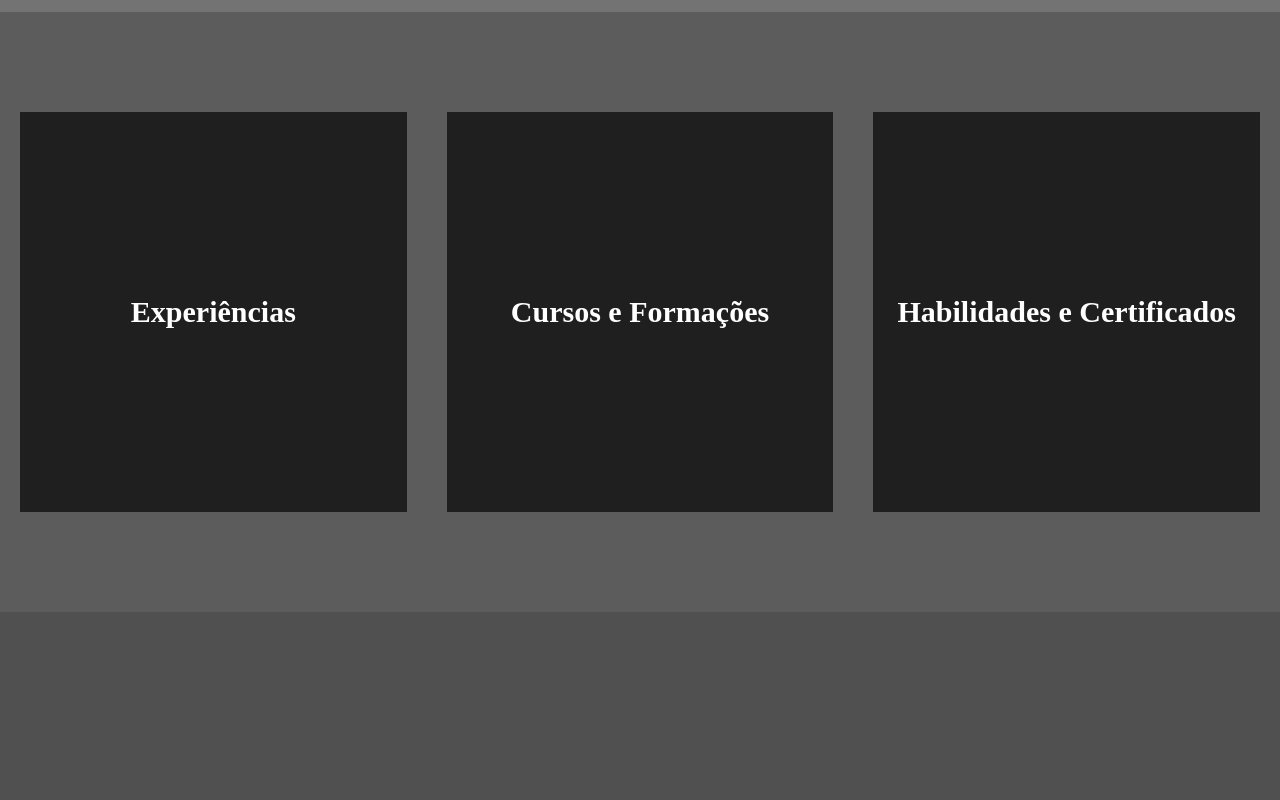
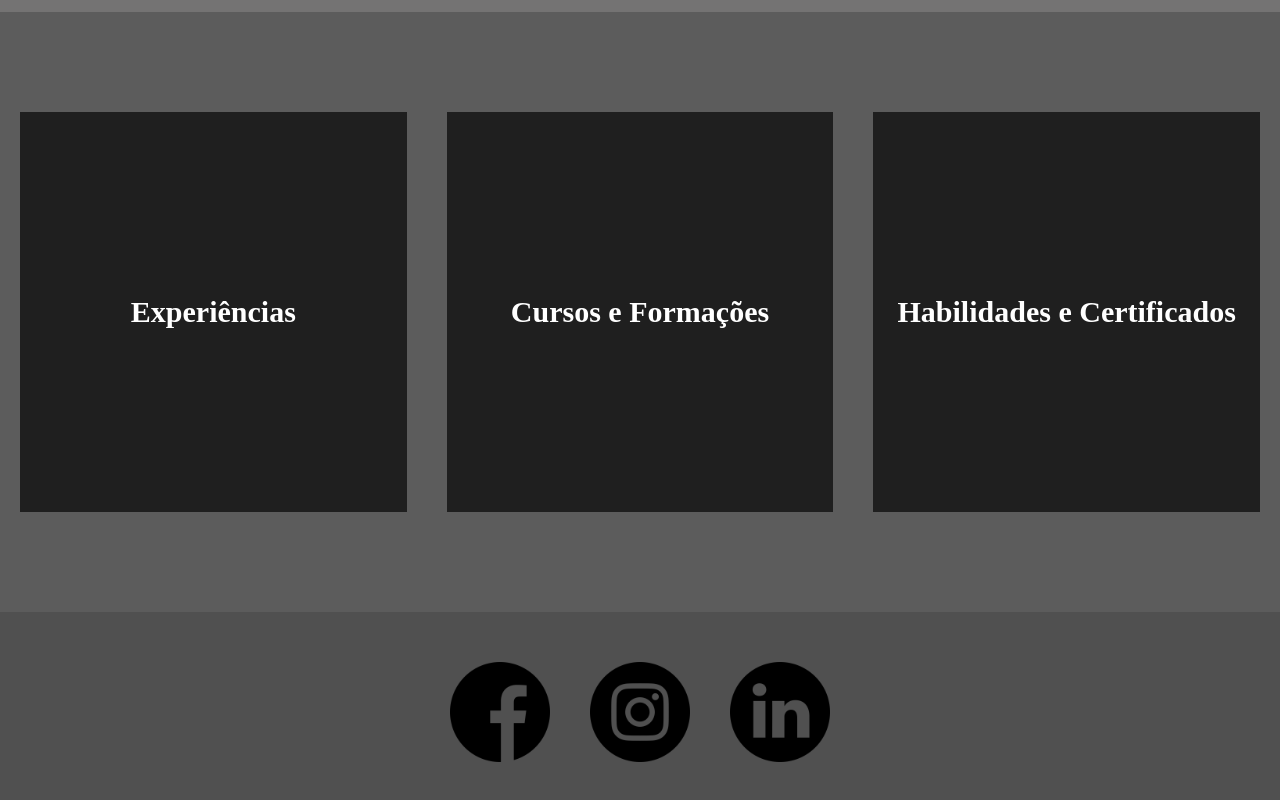
Before and after one commit to wesley1985silva/wesleysilva, a plain HTML site: page index.html in a window 1280 px wide. Shown: the part 388-1188 px from the top of the page. Drawn offline with Linux system fonts and the light colour scheme.

Commit message:
rodapé finalizado

```diff
--- a/index.html
+++ b/index.html
@@ -3,7 +3,7 @@
 <head>
         <title>Wesley Silva!</title>
         <link rel="stylesheet" href="style.css">
-        <meta charset="UTF-8"
+        <meta charset="UTF-8">
     </head>
 <!-- CORPO DA PÁGINA -->
     <body>
@@ -27,7 +27,9 @@
         </main>
 <!-- RODAPÉ -->
         <footer id="rodapé">
-
+            <img class= "icones" src="img/facebook.png">
+            <img class= "icones" src="img/instagram.png">
+            <img class= "icones" src="img/linkedin.png">
         </footer>
     </body>
 
--- a/style.css
+++ b/style.css
@@ -54,5 +54,13 @@ html * {
 
 #rodapé {
     height: 200px;
-    background-color: #505050
+    background-color: #505050;
+    /* ALINHAMENTO DOS ICONES DAS REDES SOCIAIS */
+    display: flex;
+    justify-content: center;
+    align-items: center;
 }
+.icones {
+    height: 100px;
+    margin: 20px;
+}
```
Also changed, not shown: img/facebook.png (added), img/instagram.png (added), img/linkedin.png (added).
